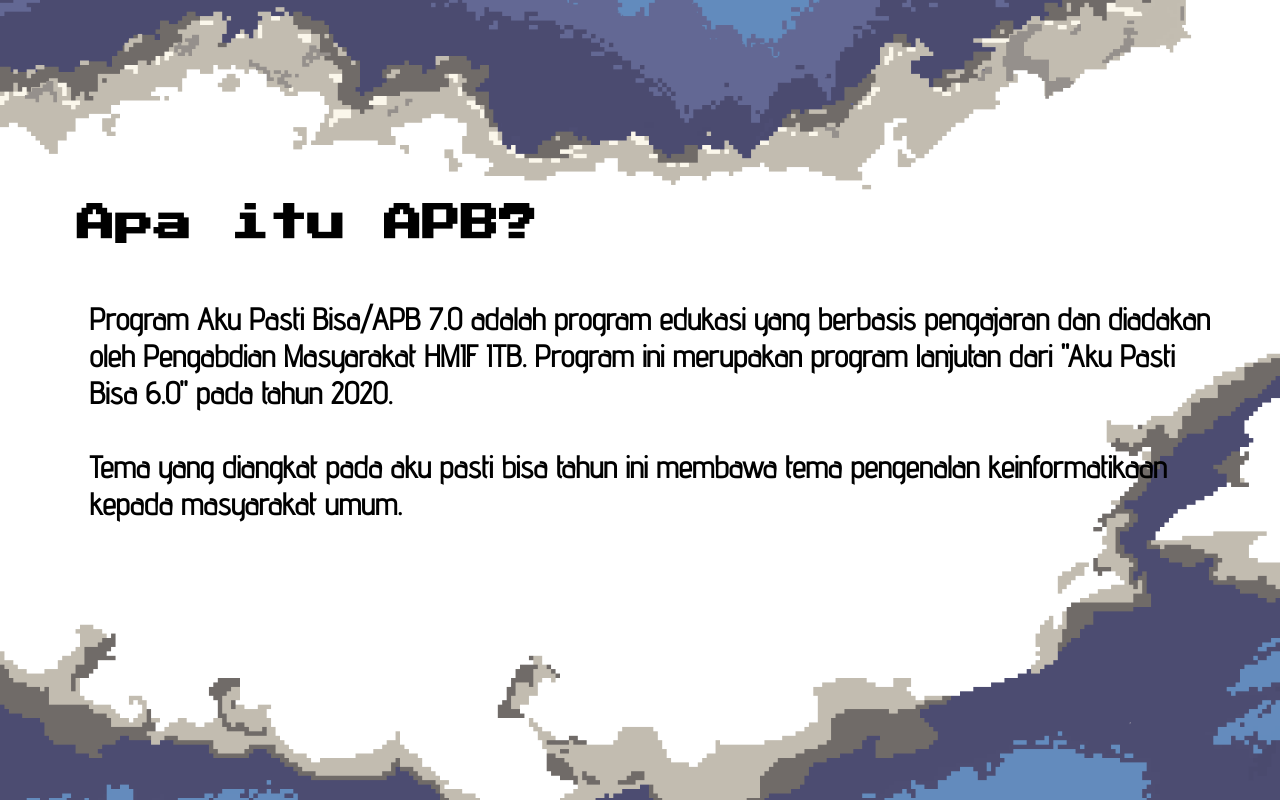
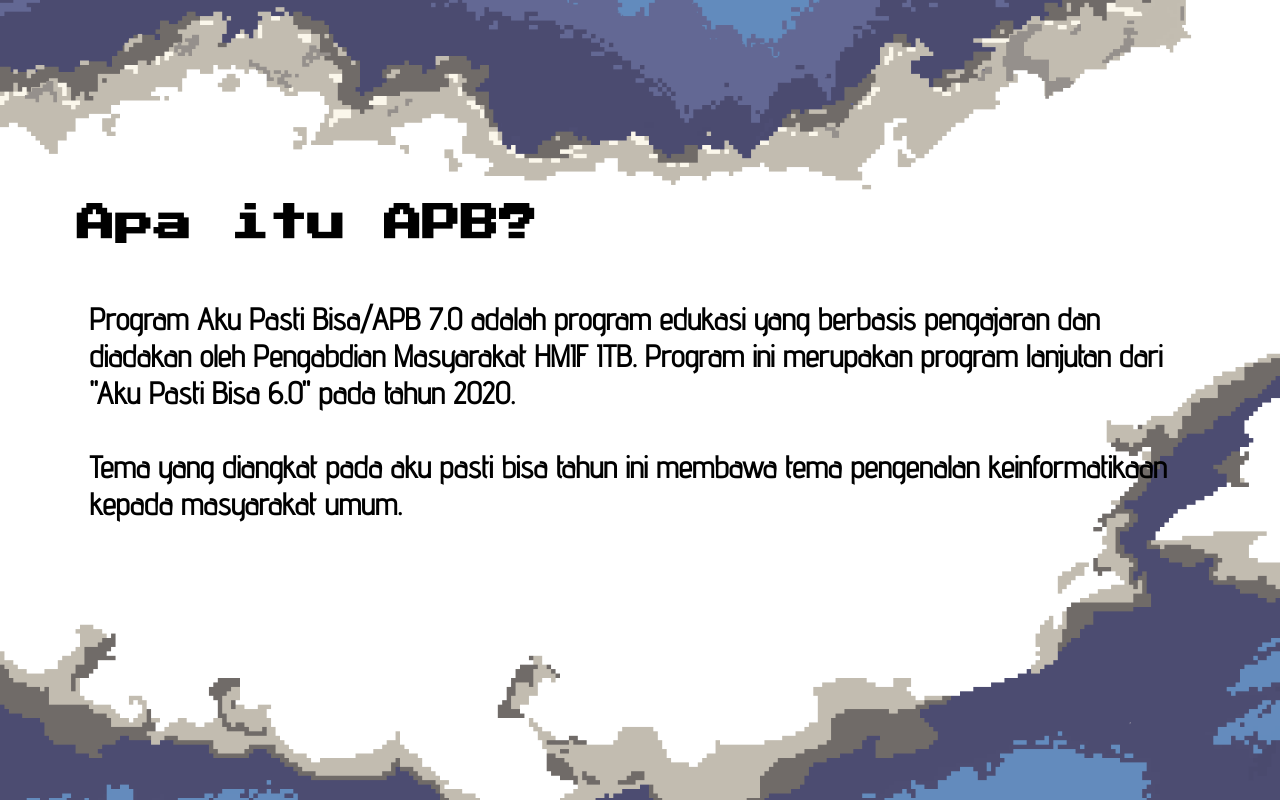
Before and after one commit to rifandyzv/apb-7, a React (Create React App) app: page / in a window 1280 px wide. Shown: the part 851-1651 px from the top of the page. Built offline with nearby package versions, Linux system fonts and the light colour scheme.

Commit message:
add matahari & update apb-desc width

```diff
--- a/src/App.css
+++ b/src/App.css
@@ -58,12 +58,12 @@ h1 {
 }
 .apb-desc > p {
   position: absolute;
-  width: 88%;
+  width: 87%;
   top: 40%;
   left: 7%;
   font-family: Advent Pro;
   font-style: normal;
-  font-weight: bolder;
+  font-weight: bold;
   font-size: 2.4vw;
 }
 
```
Also changed, not shown: public/assets/matahari.png (added).
